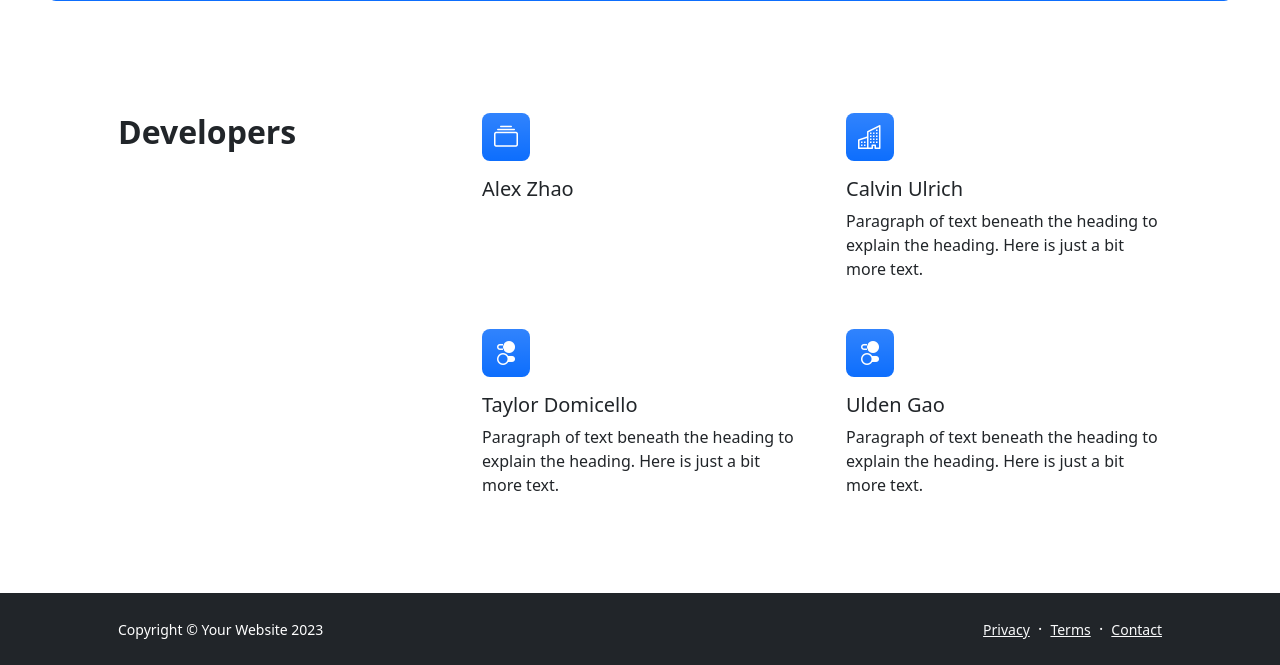
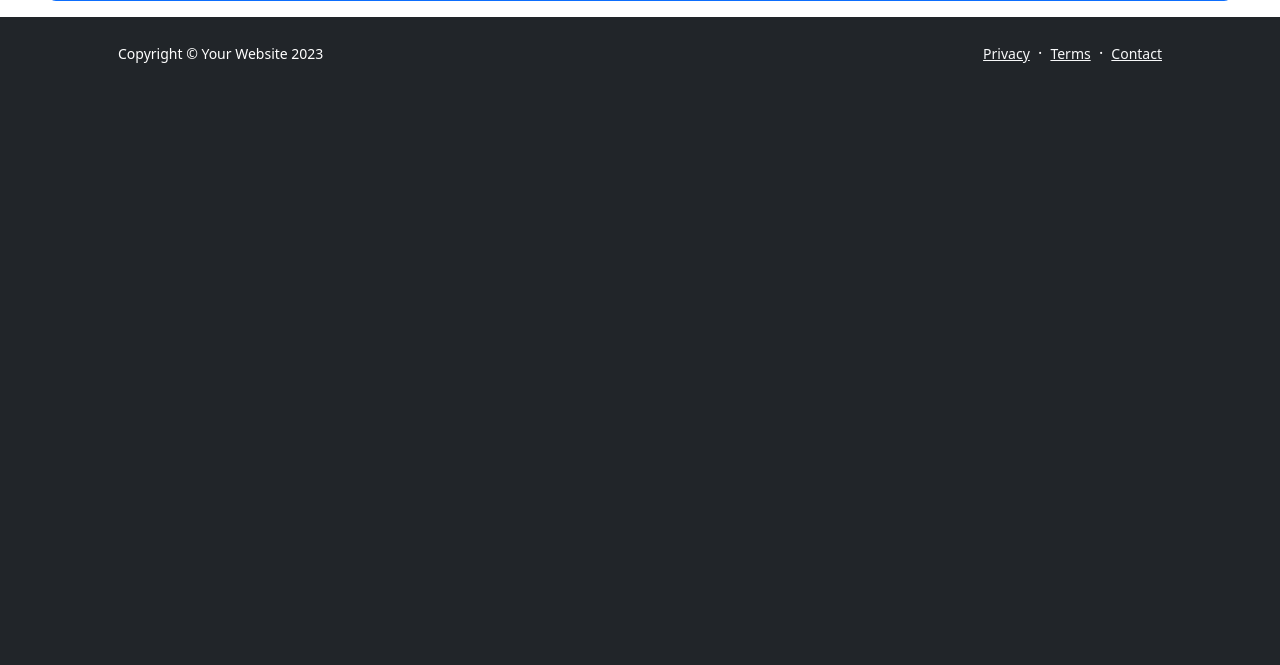
Before and after one commit to satwikapaul6/braille, a Flask app: template templates/result.html in a window 1280 px wide. Shown: the part 1223-1888 px from the top of the page. After the commit the page ends 1286 px from the top, so only its background shows below. Run offline with Flask 2, Linux system fonts and the light colour scheme; the template is opened without the code that fills it, so the values that code supplies are empty; some libraries are stand-ins or nearby versions.

Commit message:
Update result.html

```diff
--- a/templates/result.html
+++ b/templates/result.html
@@ -95,48 +95,6 @@
       </aside>
     </section>
 
-    <!-- Features section-->
-    <section class="py-5" id="features">
-      <div class="container px-5 my-5">
-        <div class="row gx-5">
-          <div class="col-lg-4 mb-5 mb-lg-0">
-            <h2 class="fw-bolder mb-0">Developers</h2>
-          </div>
-          <div class="col-lg-8">
-            <div class="row gx-5 row-cols-1 row-cols-md-2">
-              <div class="col mb-5 h-100">
-                <div class="feature bg-primary bg-gradient text-white rounded-3 mb-3"><i class="bi bi-collection"></i>
-                </div>
-                <h2 class="h5">Alex Zhao</h2>
-                <p class="mb-0">
-                </p>
-              </div>
-              <div class="col mb-5 h-100">
-                <div class="feature bg-primary bg-gradient text-white rounded-3 mb-3"><i class="bi bi-building"></i>
-                </div>
-                <h2 class="h5">Calvin Ulrich</h2>
-                <p class="mb-0">Paragraph of text beneath the heading to explain the heading. Here is just a bit more
-                  text.</p>
-              </div>
-              <div class="col mb-5 mb-md-0 h-100">
-                <div class="feature bg-primary bg-gradient text-white rounded-3 mb-3"><i class="bi bi-toggles2"></i>
-                </div>
-                <h2 class="h5">Taylor Domicello</h2>
-                <p class="mb-0">Paragraph of text beneath the heading to explain the heading. Here is just a bit more
-                  text.</p>
-              </div>
-              <div class="col h-100">
-                <div class="feature bg-primary bg-gradient text-white rounded-3 mb-3"><i class="bi bi-toggles2"></i>
-                </div>
-                <h2 class="h5">Ulden Gao</h2>
-                <p class="mb-0">Paragraph of text beneath the heading to explain the heading. Here is just a bit more
-                  text.</p>
-              </div>
-            </div>
-          </div>
-        </div>
-      </div>
-    </section>
 
     <!-- Blog preview section-->
     <!-- <section class="py-5">
```
